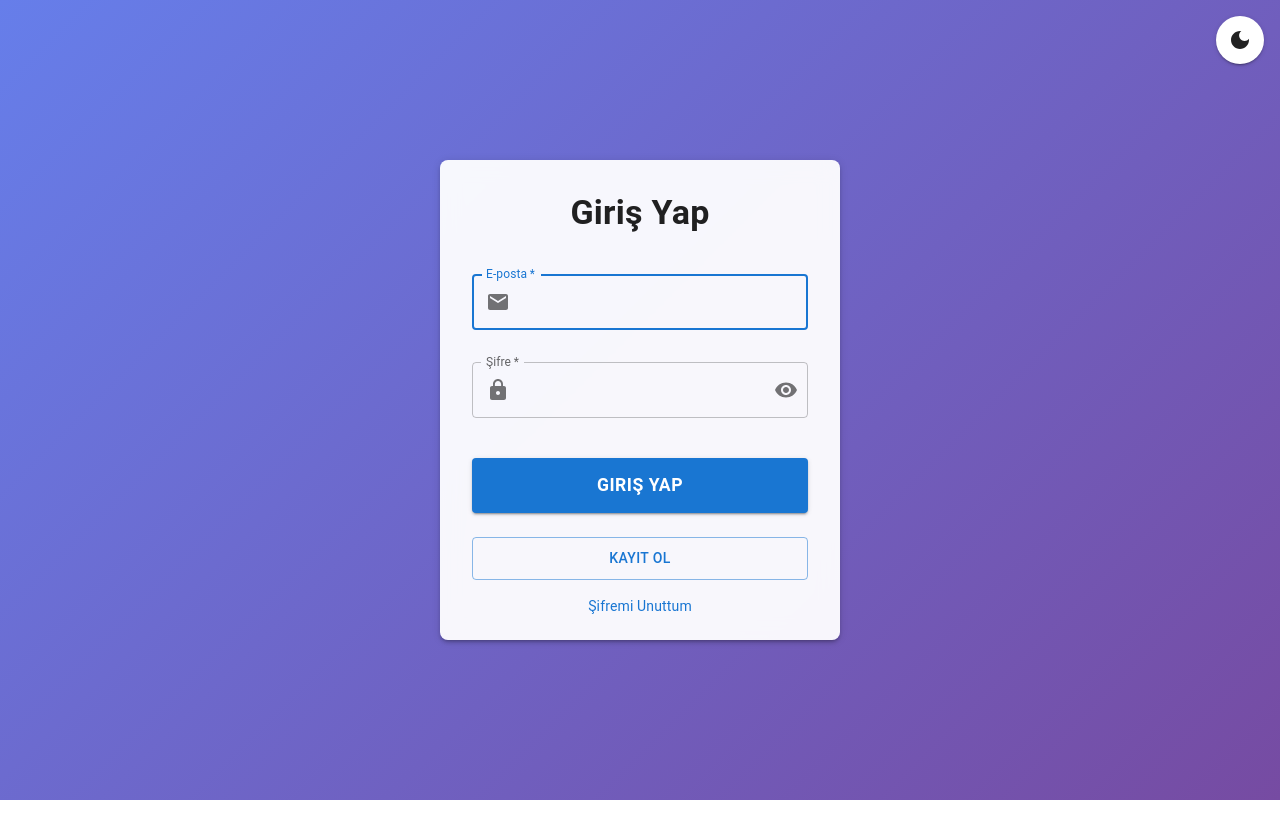
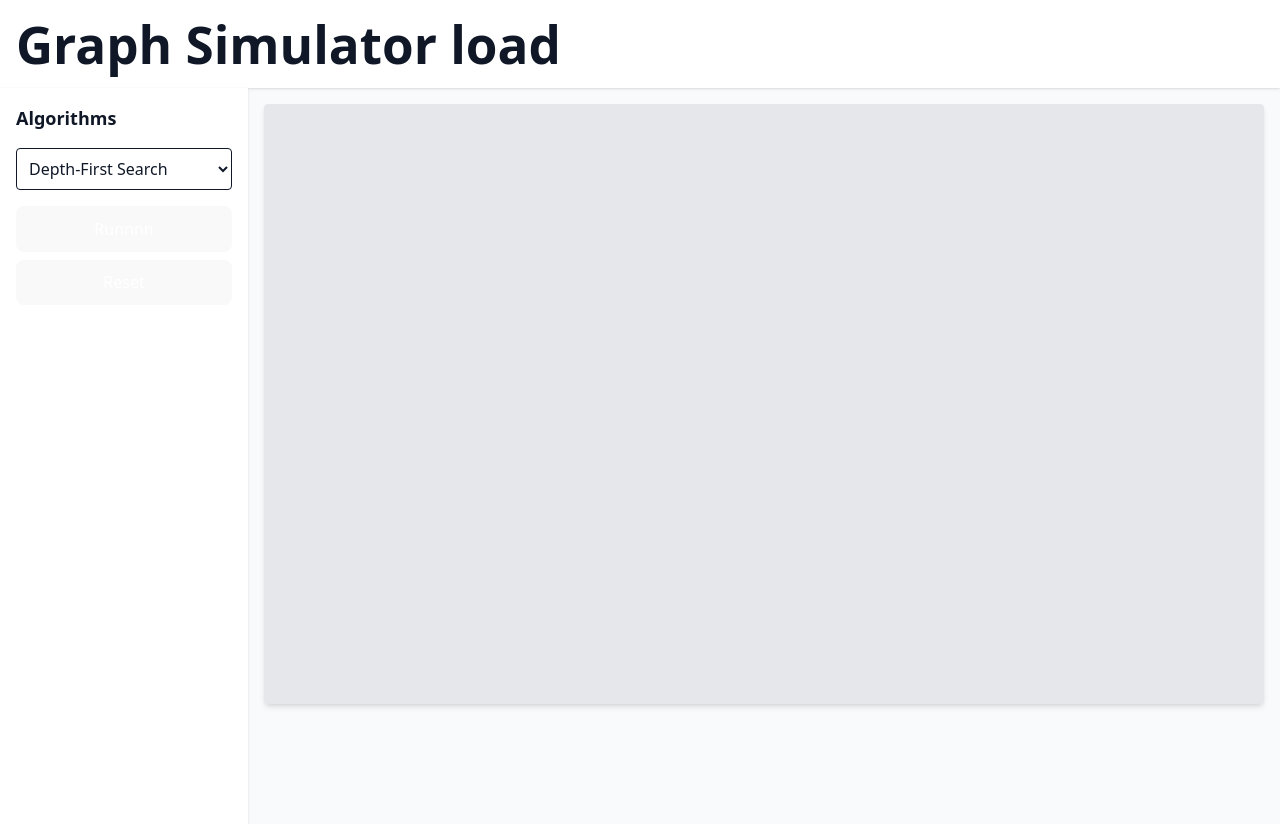
Before and after one commit to CemBOLAT/Algo-net, a React (Vite) app in the folder frontend/: page / in a window 1280 px wide. Before the commit the page ends 800 px from the top, so only its background shows below. Built offline with nearby package versions, Linux system fonts and the light colour scheme.

Commit message:
Edge ekleme düzenlendi, canvası sürükleme, büyütme küçültme eklendi

```diff
--- a/frontend/src/App.jsx
+++ b/frontend/src/App.jsx
@@ -13,74 +13,29 @@ import ForgotPassword from './pages/ForgotPassword/ForgotPassword';
 
 
 function App() {
-  // const [nodes, setNodes] = useState([]);
-  // const [edges, setEdges] = useState([]);
-  // const [selectedNode, setSelectedNode] = useState(null);
-  // const [selectedEdge, setSelectedEdge] = useState(null);
-  // const [mode, setMode] = useState(null); // 'add-edge'
-  // const [tempEdge, setTempEdge] = useState(null);
+  const [nodes, setNodes] = useState([]);
+  const [edges, setEdges] = useState([]);
+  const [selectedNode, setSelectedNode] = useState(null);
+  const [selectedEdge, setSelectedEdge] = useState(null);
+  const [mode, setMode] = useState(null); // 'add-edge'
+  const [tempEdge, setTempEdge] = useState(null);
+  const [startScreen, setStartScreen] = useState("graph");
 
-  // const handleRunAlgorithm = (algorithm) => {
-  //   alert(`Running ${algorithm} algorithm! (Logic not implemented)`);
-  // };
+  const handleRunAlgorithm = (algorithm) => {
+    alert(`Running ${algorithm} algorithm! (Logic not implemented)`);
+  };
 
-  // const handleResetGraph = () => {
-  //   setNodes([]);
-  //   setEdges([]);
-  //   setSelectedNode(null);
-  //   setSelectedEdge(null);
-  //   setMode(null);
-  //   setTempEdge(null);
-  // };
+  const handleResetGraph = () => {
+    setNodes([]);
+    setEdges([]);
+    setSelectedNode(null);
+    setSelectedEdge(null);
+    setMode(null);
+    setTempEdge(null);
+  };
 
+  if (startScreen == "login")
     return (
-    // <div className="bg-gray-50 text-gray-900 min-h-screen min-w-screen">
-    //   {/* Header */}
-    //   <header className="bg-white shadow p-4 flex justify-between items-center">
-    //     <h1 className="text-2xl color-red-600 font-bold">Graph Simulator load</h1>
-    //   </header>
-
-    //   <div className="flex h-[calc(100vh-64px)]">
-    //     {/* Left Sidebar */}
-    //     <Sidebar onRun={handleRunAlgorithm} onReset={handleResetGraph} />
-
-    //     {/* Main canvas area */}
-    //     <main className="flex-1 relative p-4">
-    //       <GraphCanvas
-    //         nodes={nodes}
-    //         setNodes={setNodes}
-    //         edges={edges}
-    //         setEdges={setEdges}
-    //         selectedNode={selectedNode}
-    //         setSelectedNode={setSelectedNode}
-    //         selectedEdge={selectedEdge}
-    //         setSelectedEdge={setSelectedEdge}
-    //         mode={mode}
-    //         setMode={setMode}
-    //         tempEdge={tempEdge}
-    //         setTempEdge={setTempEdge}
-    //       />
-
-    //       {/* Vertex Settings */}
-    //       {selectedNode && (
-    //         <VertexSettings
-    //           selectedNode={selectedNode}
-    //           setSelectedNode={setSelectedNode}
-    //           setNodes={setNodes} // Pass setNodes to trigger re-render on node property change
-    //         />
-    //       )}
-
-    //       {/* Edge Settings */}
-    //       {selectedEdge && (
-    //         <EdgeSettings
-    //           selectedEdge={selectedEdge}
-    //           setSelectedEdge={setSelectedEdge}
-    //           setEdges={setEdges} // Pass setEdges to trigger re-render on edge property change
-    //         />
-    //       )}
-    //     </main>
-    //   </div>
-    // </div>
       <CustomThemeProvider>
         <CssBaseline />
         <Router>
@@ -92,7 +47,62 @@ function App() {
           </Routes>
         </Router>
       </CustomThemeProvider>
-  );
+    )
+    else
+      return (
+      <div className="bg-gray-50 text-gray-900 min-h-screen min-w-screen">
+        {/* Header */}
+        <header className="bg-white shadow p-4 flex justify-between items-center">
+          <h1 className="text-2xl color-red-600 font-bold">Graph Simulator load</h1>
+        </header>
+
+        <div className="flex h-[calc(100vh-64px)]">
+          {/* Left Sidebar */}
+          <Sidebar onRun={handleRunAlgorithm} onReset={handleResetGraph} />
+
+          {/* Main canvas area */}
+          <main className="flex-1 relative p-4">
+            <GraphCanvas
+              nodes={nodes}
+              setNodes={setNodes}
+              edges={edges}
+              setEdges={setEdges}
+              selectedNode={selectedNode}
+              setSelectedNode={setSelectedNode}
+              selectedEdge={selectedEdge}
+              setSelectedEdge={setSelectedEdge}
+              mode={mode}
+              setMode={setMode}
+              tempEdge={tempEdge}
+              setTempEdge={setTempEdge}
+            />
+
+            {/* Vertex Settings */}
+            {selectedNode && (
+              <VertexSettings
+                selectedNode={selectedNode}
+                setSelectedNode={setSelectedNode}
+                setNodes={setNodes} // Pass setNodes to trigger re-render on node property change
+                setEdges={setEdges}
+                setTempEdge={setTempEdge}
+              />
+            )}
+
+            {/* Edge Settings */}
+            {selectedEdge && (
+              <EdgeSettings
+                selectedEdge={selectedEdge}
+                setSelectedEdge={setSelectedEdge}
+                setEdges={setEdges} // Pass setEdges to trigger re-render on edge property change
+                setTempEdge={setTempEdge}
+              />
+            )}
+          </main>
+        </div>
+      </div>
+    )
+
+
 }
 
 export default App;
--- a/frontend/src/components/EdgeSettings.jsx
+++ b/frontend/src/components/EdgeSettings.jsx
@@ -1,6 +1,6 @@
 import React, { useState, useEffect } from 'react';
 
-const EdgeSettings = ({ selectedEdge, setSelectedEdge, setEdges }) => {
+const EdgeSettings = ({ selectedEdge, setSelectedEdge, setEdges, setTempEdge }) => {
   const [label, setLabel] = useState(selectedEdge?.label || '');
   const [weight, setWeight] = useState(selectedEdge?.weight || 1);
   const [directed, setDirected] = useState(selectedEdge?.directed || false);
@@ -21,6 +21,12 @@ const EdgeSettings = ({ selectedEdge, setSelectedEdge, setEdges }) => {
       )
     );
   };
+
+  const handleDeletingEdge = () => {
+    setEdges(prevEdges => prevEdges.filter(e => e !== selectedEdge));
+    setSelectedEdge(null);
+    setTempEdge(null);
+  }
 
   const handleClose = () => {
     setSelectedEdge(null);
@@ -59,13 +65,23 @@ const EdgeSettings = ({ selectedEdge, setSelectedEdge, setEdges }) => {
         onChange={(e) => handleChange(setDirected, 'directed', e.target.checked)}
       />
       <div className="text-sm mb-2">Source: <span id="e-source">{selectedEdge.from.label}</span>, Target: <span id="e-target">{selectedEdge.to.label}</span></div>
+
       <button
         id="close-e-settings"
-        className="w-full bg-black text-white py-1 rounded"
+        className="w-full bg-black text-white py-1 rounded mb-2"
+        onClick={handleDeletingEdge}
+      >
+        Delete
+      </button>
+
+      <button
+        id="close-e-settings"
+        className="w-full bg-black text-white py-1 rounded "
         onClick={handleClose}
       >
         Close
       </button>
+
     </div>
   );
 };
--- a/frontend/src/components/GraphCanvas.jsx
+++ b/frontend/src/components/GraphCanvas.jsx
@@ -1,6 +1,4 @@
 import React, { useRef, useEffect, useCallback, useState } from 'react';
-import ContextMenu from './ContextMenu';
-import EdgeContextMenu from './EdgeContextMenu';
 
 const GraphCanvas = ({
   nodes,
@@ -19,34 +17,123 @@ const GraphCanvas = ({
   const canvasRef = useRef(null);
   const [contextMenuPos, setContextMenuPos] = useState({ x: 0, y: 0, show: false, type: null });
 
+  // Dragging graph
+  const offsetRef = useRef({ x: 0, y: 0 });
+  const dragStartRef = useRef({ x: 0, y: 0 });
+  const isDraggingRef = useRef(false);
+  const justDraggedRef = useRef(false);
+
+  // Zooming
+  const [scale, setScale] = useState(1);
+  const [offset, setOffset] = useState({ x: 0, y: 0 });
+
+
+  const handleWheel = (e) => {
+    e.preventDefault();
+    const canvas = canvasRef.current;
+    const rect = canvas.getBoundingClientRect();
+
+    const zoomIntensity = 0.1;
+    const wheel = e.deltaY < 0 ? 1 + zoomIntensity : 1 - zoomIntensity;
+
+    const mouseX = e.clientX - rect.left;
+    const mouseY = e.clientY - rect.top;
+
+    const zoomCenterX = (mouseX - offset.x) / scale;
+    const zoomCenterY = (mouseY - offset.y) / scale;
+
+    const newScale = Math.min(Math.max(scale * wheel, 0.2), 5);
+
+    // Adjust offset so zoom is centered on mouse
+    const newOffsetX = mouseX - zoomCenterX * newScale;
+    const newOffsetY = mouseY - zoomCenterY * newScale;
+
+    setScale(newScale);
+    setOffset({ x: newOffsetX, y: newOffsetY });
+  };
+
+  const toCanvasCoords = (clientX, clientY) => {
+    const rect = canvasRef.current.getBoundingClientRect();
+    const x = (clientX - rect.left - offset.x) / scale;
+    const y = (clientY - rect.top - offset.y) / scale;
+    return { x, y };
+  };
+
+
   const getCanvasPos = (e) => {
     const canvas = canvasRef.current;
     const rect = canvas.getBoundingClientRect();
-    return { x: e.clientX - rect.left, y: e.clientY - rect.top };
+
+    return {
+      x: (e.clientX - rect.left - offset.x) / scale,
+      y: (e.clientY - rect.top - offset.y) / scale,
+    };
   };
 
+  // Dragging graph
+  const handleMouseDown = (e) => {
+    if (mode === 'add-edge') return;
+    isDraggingRef.current = true;
+    dragStartRef.current = { x: e.clientX, y: e.clientY };
+  };
+
+  // Dragging graph
+  const handleMouseUp = () => {
+    isDraggingRef.current = false;
+
+    // Prevent click action right after dragging for preventing vertex adding
+    setTimeout(() => {
+      justDraggedRef.current = false;
+    }, 0);
+  };
+
+  const handleMouseMove = (e) => {
+    if (tempEdge) {
+      const { x, y } = getCanvasPos(e);
+      setTempEdge(prev => ({ ...prev, x, y }));
+    }
+
+    if (isDraggingRef.current) {
+      const dx = e.clientX - dragStartRef.current.x;
+      const dy = e.clientY - dragStartRef.current.y;
+
+      if (Math.abs(dx) > 2 || Math.abs(dy) > 2) {
+        justDraggedRef.current = true; // Mark as drag
+      }
+
+      dragStartRef.current = { x: e.clientX, y: e.clientY };
+
+      setOffset(prev => ({
+        x: prev.x + dx,
+        y: prev.y + dy
+      }));
+    }
+  };
+
+
   const getNodeAt = useCallback((x, y) => {
-    return nodes.find(n => Math.hypot(n.x - x, n.y - y) <= n.size);
+
+    return nodes.find(n => Math.hypot((n.x) - x, (n.y) - y) <= n.size);
   }, [nodes]);
 
   const getEdgeAt = useCallback((x, y) => {
+
     for (const edge of edges) {
       const from = edge.from;
       const to = edge.to;
 
-      const dist = Math.abs((to.y - from.y) * x - (to.x - from.x) * y + to.x * from.y - to.y * from.x) /
-                   Math.hypot(to.x - from.x, to.y - from.y);
+      const fx = from.x , fy = from.y ;
+      const tx = to.x , ty = to.y ;
 
-      // Check if the point is within the bounding box of the edge segment
-      const minX = Math.min(from.x, to.x);
-      const maxX = Math.max(from.x, to.x);
-      const minY = Math.min(from.y, to.y);
-      const maxY = Math.max(from.y, to.y);
+      const dist = Math.abs((ty - fy) * x - (tx - fx) * y + tx * fy - ty * fx) /
+                  Math.hypot(tx - fx, ty - fy);
 
-      const withinX = x >= minX - 5 && x <= maxX + 5;
-      const withinY = y >= minY - 5 && y <= maxY + 5;
+      const minX = Math.min(fx, tx);
+      const maxX = Math.max(fx, tx);
+      const minY = Math.min(fy, ty);
+      const maxY = Math.max(fy, ty);
 
-      if (dist < 8 && withinX && withinY) { // Increased sensitivity slightly for easier clicking
+      if (dist < 8 && x >= minX - 5 && x <= maxX + 5 && y >= minY - 5 && y <= maxY + 5) {
         return edge;
       }
     }
@@ -54,24 +141,32 @@ const GraphCanvas = ({
   }, [edges]);
 
 
+
   const draw = useCallback(() => {
     const canvas = canvasRef.current;
+    const { x: ox, y: oy } = offsetRef.current;
     if (!canvas) return;
+
     const ctx = canvas.getContext('2d');
     ctx.clearRect(0, 0, canvas.width, canvas.height);
+
+    // Apply pan and zoom:
+    ctx.save();
+    ctx.translate(offset.x, offset.y); // Pan
+    ctx.scale(scale, scale);            // Zoom
 
     edges.forEach(edge => {
       const { from, to, label, weight, directed } = edge;
 
-      const dx = to.x - from.x;
-      const dy = to.y - from.y;
+      const dx = (to.x + ox) - (from.x + ox);
+      const dy = (to.y + oy) - (from.y + oy);
       const angle = Math.atan2(dy, dx);
       const offset = from.size || 15; // Use node size for offset
 
-      const startX = from.x + offset * Math.cos(angle);
-      const startY = from.y + offset * Math.sin(angle);
-      const endX = to.x - offset * Math.cos(angle);
-      const endY = to.y - offset * Math.sin(angle);
+      const startX = from.x + offset * Math.cos(angle) + ox;
+      const startY = from.y + offset * Math.sin(angle) + oy;
+      const endX = to.x - offset * Math.cos(angle) + ox;
+      const endY = to.y - offset * Math.sin(angle) + oy;
 
       ctx.beginPath();
       ctx.moveTo(startX, startY);
@@ -95,14 +190,14 @@ const GraphCanvas = ({
         ctx.font = "12px sans-serif";
         ctx.textAlign = "center";
         const text = `${label ? label + ' ' : ''}${weight !== undefined ? '(' + weight + ')' : ''}`;
-        ctx.fillText(text.trim(), (from.x + to.x) / 2, (from.y + to.y) / 2 - 8);
+        ctx.fillText(text.trim(), (from.x + to.x) / 2 + ox, (from.y + to.y) / 2 - 8 + oy);
       }
     });
 
     if (tempEdge) {
       ctx.beginPath();
-      ctx.moveTo(tempEdge.from.x, tempEdge.from.y);
-      ctx.lineTo(tempEdge.x, tempEdge.y);
+      ctx.moveTo(tempEdge.from.x + ox, tempEdge.from.y + oy);
+      ctx.lineTo(tempEdge.x + ox, tempEdge.y + oy);
       ctx.setLineDash([4, 4]);
       ctx.strokeStyle = "#f59e0b";
       ctx.stroke();
@@ -111,7 +206,7 @@ const GraphCanvas = ({
 
     nodes.forEach(node => {
       ctx.beginPath();
-      ctx.arc(node.x, node.y, node.size, 0, Math.PI * 2);
+      ctx.arc(node.x + ox, node.y + oy, node.size, 0, Math.PI * 2);
       ctx.fillStyle = node.color;
       ctx.fill();
       ctx.strokeStyle = "#000"; // Add a border to nodes
@@ -120,9 +215,11 @@ const GraphCanvas = ({
       ctx.fillStyle = "#fff";
       ctx.textAlign = "center";
       ctx.textBaseline = "middle"; // Center text vertically
-      ctx.fillText(node.label, node.x, node.y);
+      ctx.fillText(node.label, node.x + ox, node.y + oy);
     });
-  }, [nodes, edges, tempEdge]);
+
+    ctx.restore();
+  }, [scale, offset, nodes, edges, tempEdge]);
 
   useEffect(() => {
     draw();
@@ -134,6 +231,7 @@ const GraphCanvas = ({
 
   const handleClick = (e) => {
     hideMenus();
+    if (justDraggedRef.current) return; // skip click after drag
     const { x, y } = getCanvasPos(e);
 
     if (mode === 'add-edge' && tempEdge) {
@@ -175,88 +273,37 @@ const GraphCanvas = ({
     if (node) {
       setSelectedNode(node);
       setSelectedEdge(null);
-      setContextMenuPos({ x: e.pageX, y: e.pageY, show: true, type: 'node' });
-      ////////////
+
+      setTimeout(() => {
+        setMode('add-edge');
+        setTempEdge({ from: node, x: node.x, y: node.y });
+      }, 0);
+
     } else if (edge) {
       setSelectedEdge(edge);
       setSelectedNode(null);
-      setContextMenuPos({ x: e.pageX, y: e.pageY, show: true, type: 'edge' });
+
     }
   };
 
-  const handleMouseMove = (e) => {
-    if (tempEdge) {
-      const { x, y } = getCanvasPos(e);
-      setTempEdge(prev => ({ ...prev, x, y }));
-    }
-  };
 
-  const handleSelectVertex = () => {
-    // This action means opening the settings, already handled by setSelectedNode
-    setContextMenuPos({ ...contextMenuPos, show: false });
-  };
-
-  const handleStartAddEdge = () => {
-    setMode('add-edge');
-    setTempEdge({ from: selectedNode, x: selectedNode.x, y: selectedNode.y });
-
-  };
-
-  const handleDeleteVertex = () => {
-    if (selectedNode) {
-      setNodes(prevNodes => prevNodes.filter(n => n !== selectedNode));
-      setEdges(prevEdges => prevEdges.filter(e => e.from !== selectedNode && e.to !== selectedNode));
-      setSelectedNode(null);
-    }
-    setContextMenuPos({ ...contextMenuPos, show: false });
-  };
-
-  const handleSelectEdge = () => {
-    // This action means opening the settings, already handled by setSelectedEdge
-    setContextMenuPos({ ...contextMenuPos, show: false });
-  };
-
-  const handleDeleteEdge = () => {
-    if (selectedEdge) {
-      setEdges(prevEdges => prevEdges.filter(e => e !== selectedEdge));
-      setSelectedEdge(null);
-    }
-    setContextMenuPos({ ...contextMenuPos, show: false });
-  };
 
   return (
     <>
       <canvas
         id="graph-canvas"
         height="600"
-        width = "1000"
-        className="bg-gray-200  shadow-md rounded"
+        width="1000"
+        className="bg-gray-200 shadow-md rounded"
         ref={canvasRef}
         onClick={handleClick}
         onContextMenu={handleContextMenu}
         onMouseMove={handleMouseMove}
+        onMouseDown={handleMouseDown}
+        onMouseUp={handleMouseUp}
+        onWheel={handleWheel}
       ></canvas>
 
-      {contextMenuPos.show && contextMenuPos.type === 'node' && (
-        <ContextMenu
-          x={contextMenuPos.x}
-          y={contextMenuPos.y}
-          onSelect={handleSelectVertex}
-          onAddEdge={handleStartAddEdge}
-          onDelete={handleDeleteVertex}
-          onClose={hideMenus}
-        />
-      )}
-
-      {contextMenuPos.show && contextMenuPos.type === 'edge' && (
-        <EdgeContextMenu
-          x={contextMenuPos.x}
-          y={contextMenuPos.y}
-          onSelect={handleSelectEdge}
-          onDelete={handleDeleteEdge}
-          onClose={hideMenus}
-        />
-      )}
     </>
   );
 };
--- a/frontend/src/components/VertexSettings.jsx
+++ b/frontend/src/components/VertexSettings.jsx
@@ -1,6 +1,6 @@
 import React, { useState, useEffect } from 'react';
 
-const VertexSettings = ({ selectedNode, setSelectedNode, setNodes }) => {
+const VertexSettings = ({ selectedNode, setSelectedNode, setNodes, setEdges, setTempEdge }) => {
 
   const [label, setLabel] = useState(selectedNode?.label || '');
   const [size, setSize] = useState(selectedNode?.size || 15);
@@ -28,6 +28,13 @@ const VertexSettings = ({ selectedNode, setSelectedNode, setNodes }) => {
   const handleClose = () => {
     setSelectedNode(null);
   };
+
+  const handleDeleteVertex = () =>{
+    setNodes(prevNodes => prevNodes.filter(n => n !== selectedNode));
+    setEdges(prevEdges => prevEdges.filter(e => e.from !== selectedNode && e.to !== selectedNode));
+    setSelectedNode(null);
+    setTempEdge(null);
+  }
 
   if (!selectedNode) return null;
 
@@ -63,6 +70,15 @@ const VertexSettings = ({ selectedNode, setSelectedNode, setNodes }) => {
         value={color}
         onChange={(e) => handleChange(setColor, 'color', e.target.value)}
       />
+
+      <button
+        id="close-v-settings"
+        className="w-full bg-black text-white py-1 rounded mb-2"
+        onClick={handleDeleteVertex}
+      >
+        Delete
+      </button>
+
       <button
         id="close-v-settings"
         className="w-full bg-black text-white py-1 rounded"
@@ -70,6 +86,8 @@ const VertexSettings = ({ selectedNode, setSelectedNode, setNodes }) => {
       >
         Close
       </button>
+
+
     </div>
   );
 };
```
Lines whose indentation alone changed are shown as unchanged.
